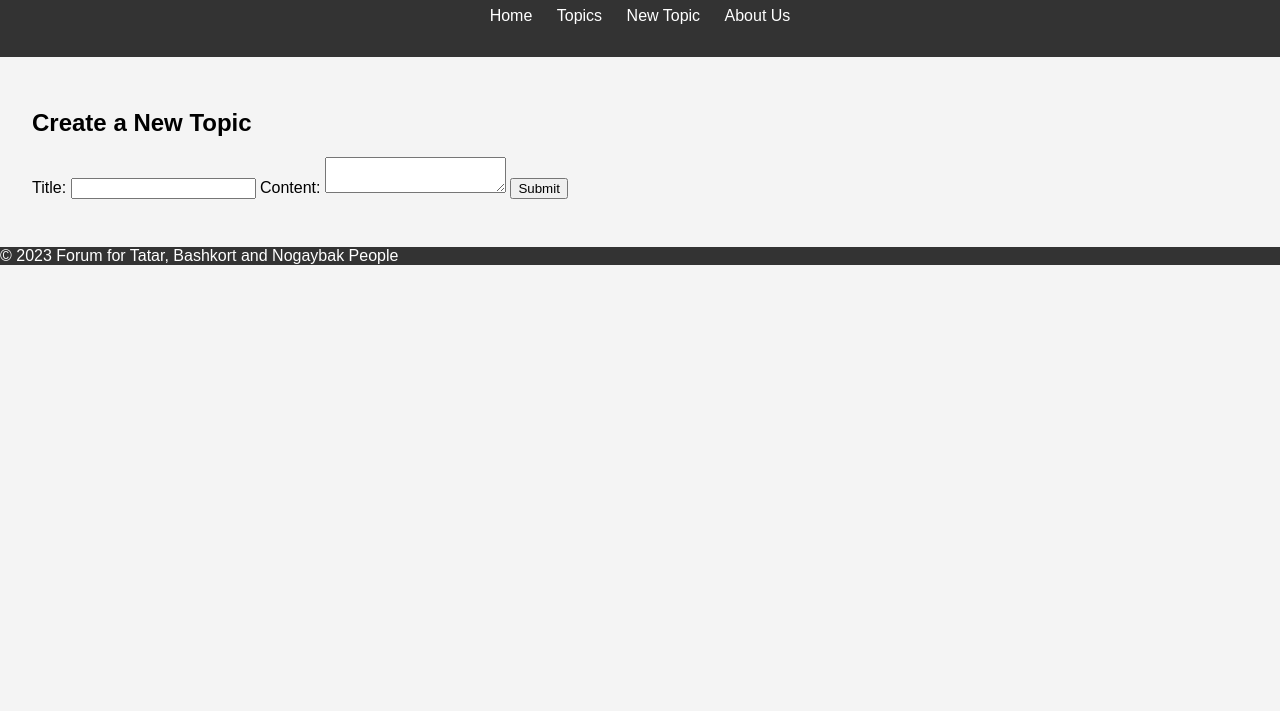
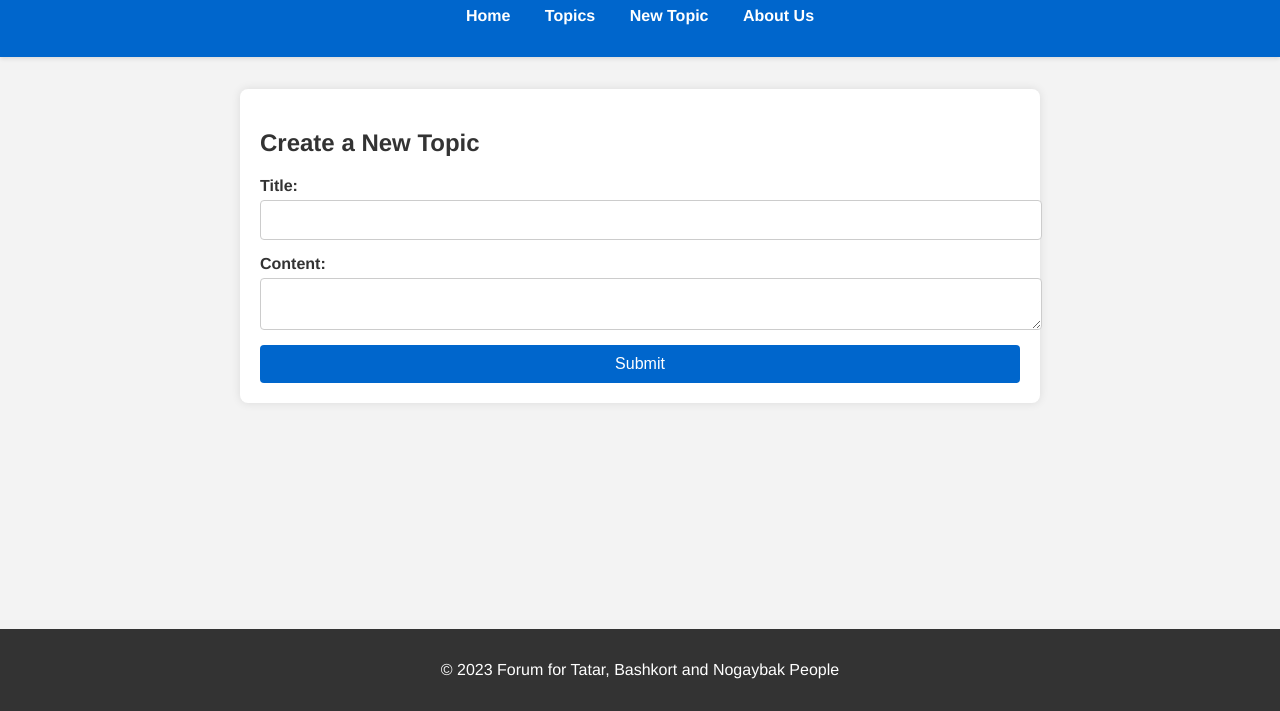
Before and after one commit to masovskiy/forumtest, a plain HTML site: page new-topic.html in a window 1280 px wide. Shown: the part 89-800 px from the top of the page. Drawn offline with Linux system fonts and the light colour scheme.

Commit message:
Update styles.css

```diff
--- a/styles.css
+++ b/styles.css
@@ -1,15 +1,17 @@
 body {
-    font-family: Arial, sans-serif;
+    font-family: 'Helvetica Neue', Arial, sans-serif;
     margin: 0;
     padding: 0;
-    background-color: #f4f4f4;
+    background-color: #f3f3f3;
+    color: #333;
 }
 
 header {
-    background-color: #333;
+    background-color: #0066cc;
     color: white;
     padding: 1em 0;
     text-align: center;
+    box-shadow: 0 2px 4px rgba(0, 0, 0, 0.1);
 }
 
 nav ul {
@@ -19,23 +21,27 @@ nav ul {
 
 nav ul li {
     display: inline;
-    margin: 0 10px;
+    margin: 0 15px;
 }
 
 nav a {
     color: white;
     text-decoration: none;
+    font-weight: bold;
 }
 
 main {
     padding: 2em;
+    max-width: 800px;
+    margin: 0 auto;
 }
 
-#forum-section {
+#welcome-section, #forum-section, #new-topic-section {
     background: white;
     padding: 20px;
     border-radius: 8px;
-    box-shadow: 0 0 10px rgba(0,0,0,0.1);
+    box-shadow: 0 0 10px rgba(0, 0, 0, 0.1);
+    margin-bottom: 20px;
 }
 
 .post {
@@ -46,9 +52,49 @@ main {
 
 .post-title {
     margin: 0 0 10px 0;
-    font-size: 1.2em;
+    font-size: 1.4em;
+    color: #0066cc;
+}
+
+form {
+    display: flex;
+    flex-direction: column;
+}
+
+form label {
+        margin-bottom: 5px;
+    font-weight: bold;
+}
+
+form input[type="text"], form textarea {
+    margin-bottom: 15px;
+    padding: 10px;
+    border-radius: 4px;
+    border: 1px solid #ccc;
+    font-size: 1em;
+    width: 100%;
+}
+
+form button {
+    padding: 10px;
+    border: none;
+    border-radius: 4px;
+    background-color: #0066cc;
+    color: white;
+    font-size: 1em;
+    cursor: pointer;
+}
+
+form button:hover {
+    background-color: #005bb5;
 }
 
 footer {
     background-color: #333;
     color: white;
+    text-align: center;
+    padding: 1em 0;
+    position: fixed;
+    width: 100%;
+    bottom: 0;
+}
```
